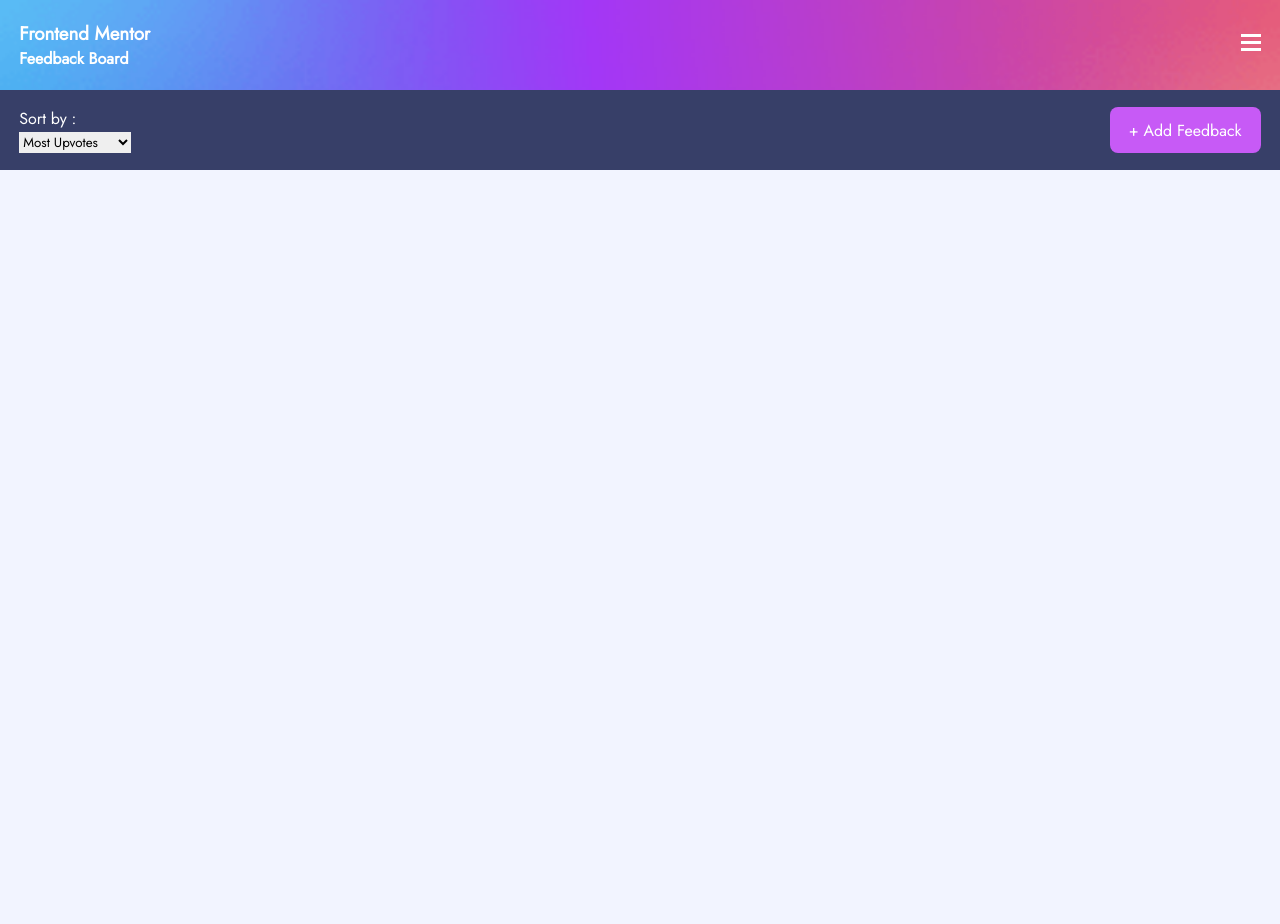
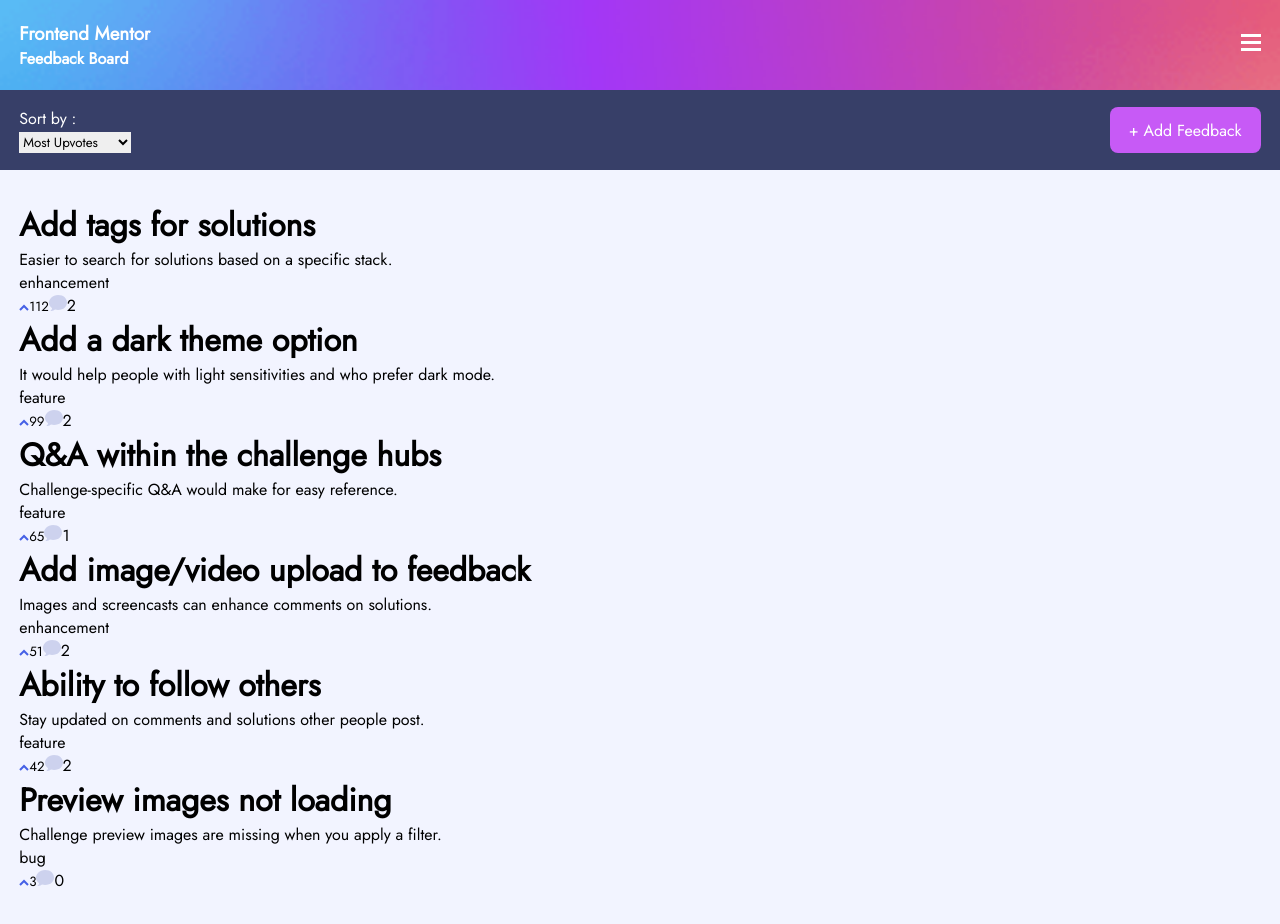
Before and after one commit to sammyodiagbe/product_feedback_app, a React (Create React App) app: page / in a window 1280 px wide. Before the commit the page ends 800 px from the top, so only its background shows below. Built offline with nearby package versions, Linux system fonts and the light colour scheme.

Commit message:
working on structure

```diff
--- a/src/components/Suggestion.js
+++ b/src/components/Suggestion.js
@@ -2,6 +2,7 @@
 import arrowUp from "../assets/shared/icon-arrow-up.svg";
 
 const Suggestion = ({ data }) => {
+  console.log(data);
   const { category, comments, title, description, upvotes } = data;
   return (
     <div className="pf-suggestion">
@@ -16,7 +17,7 @@
       </button>
       <span className="pf-comments">
         <img src={commentIcon} className="pf-comment-icon" />
-        {comments.length}
+        {comments ? comments.length : 0}
       </span>
     </div>
   );
--- a/src/pages/suggestions.js
+++ b/src/pages/suggestions.js
@@ -10,7 +10,7 @@
   const { suggestions } = data;
   const SuggestionStructure = suggestions.length ? (
     suggestions.map((suggestion, index) => {
-      return <Suggestion data={suggestion} />;
+      return <Suggestion data={suggestion} key={index} />;
     })
   ) : (
     <NoSuggestion />
@@ -20,7 +20,7 @@
       <Nav />
       <main className="pf-main-container">
         <SubNav />
-        <div className="pf-vertical-list"></div>
+        <div className="pf-vertical-list">{SuggestionStructure}</div>
       </main>
     </React.Fragment>
   );
```
